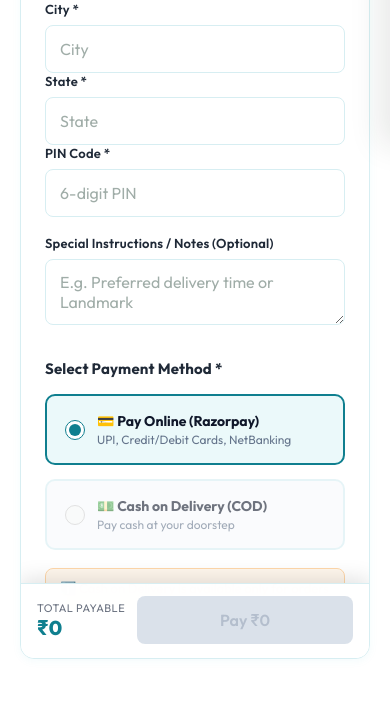
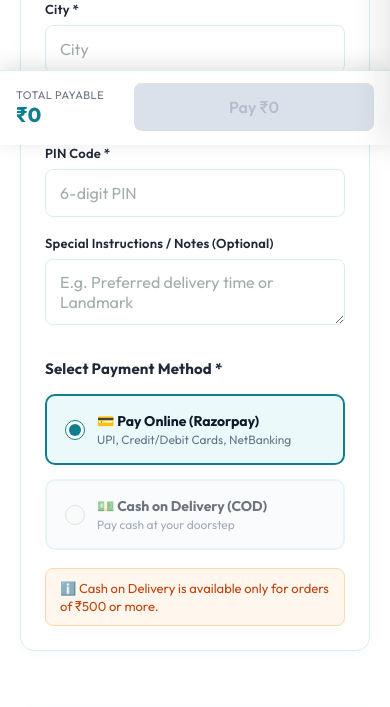
Before and after one commit to dermadental360/dermadental, a Next.js app: page /checkout in a window 390 px wide. Shown: the part 699-1406 px from the top of the page. Built offline with nearby package versions, Linux system fonts and the light colour scheme; no server answers; the database is empty; a web font is replaced by a local one.

Commit message:
fix(checkout): complete mobile responsiveness audit, window scroll, containing block, and viewport unit refactor

```diff
--- a/app/checkout/page.tsx
+++ b/app/checkout/page.tsx
@@ -265,6 +265,7 @@ export default function CheckoutPage() {
     <main className="section page-enter checkout-main">
       <div className="container split checkout-split">
         <form
+          id="checkout-form"
           className="card pad form reveal checkout-form"
           onSubmit={handlePayment}
           noValidate={false}
@@ -473,31 +474,6 @@ export default function CheckoutPage() {
               )}
             </button>
           </div>
-
-          {/* Sticky Mobile Pay Button */}
-          <div className="mobile-sticky-bar">
-            <div className="mobile-sticky-inner">
-              <div className="mobile-sticky-info">
-                <span className="mobile-sticky-label">Total Payable</span>
-                <span className="mobile-sticky-amount">₹{grandTotal}</span>
-              </div>
-              <button
-                type="submit"
-                className="btn submit-btn mobile-pay-btn"
-                disabled={loading || cart.items.length === 0 || (paymentMethod === "COD" && isCodDisabled)}
-                aria-label={paymentMethod === "COD" ? `Place COD Order (₹${grandTotal})` : `Pay ₹${grandTotal}`}
-              >
-                {loading ? (
-                  <>
-                    <span className="spinner-icon" />
-                    Processing...
-                  </>
-                ) : (
-                  paymentMethod === "COD" ? `Place Order (₹${grandTotal})` : `Pay ₹${grandTotal}`
-                )}
-              </button>
-            </div>
-          </div>
         </form>
 
         <aside className="card pad shop-sidebar order-summary-aside">
@@ -557,12 +533,35 @@ export default function CheckoutPage() {
         </aside>
       </div>
 
+      {/* Sticky Mobile Pay Footer (Extracted outside transform container for true viewport attachment) */}
+      <div className="mobile-sticky-bar">
+        <div className="mobile-sticky-inner">
+          <div className="mobile-sticky-info">
+            <span className="mobile-sticky-label">Total Payable</span>
+            <span className="mobile-sticky-amount">₹{grandTotal}</span>
+          </div>
+          <button
+            type="submit"
+            form="checkout-form"
+            className="btn submit-btn mobile-pay-btn"
+            disabled={loading || cart.items.length === 0 || (paymentMethod === "COD" && isCodDisabled)}
+            aria-label={paymentMethod === "COD" ? `Place COD Order (₹${grandTotal})` : `Pay ₹${grandTotal}`}
+          >
+            {loading ? (
+              <>
+                <span className="spinner-icon" />
+                Processing...
+              </>
+            ) : (
+              paymentMethod === "COD" ? `Place Order (₹${grandTotal})` : `Pay ₹${grandTotal}`
+            )}
+          </button>
+        </div>
+      </div>
+
       <style jsx>{`
         .checkout-main {
-          overflow-x: hidden;
-          overflow-y: auto;
           min-height: 100dvh;
-          -webkit-overflow-scrolling: touch;
         }
         .checkout-form, .order-summary-aside {
           opacity: 1 !important;
@@ -751,10 +750,10 @@ export default function CheckoutPage() {
         /* Responsive Breakpoints & Mobile Enhancements */
         @media (max-width: 768px) {
           .checkout-main {
-            padding-bottom: calc(160px + env(safe-area-inset-bottom, 20px)) !important;
+            padding-bottom: calc(140px + env(safe-area-inset-bottom, 16px)) !important;
           }
           .checkout-form {
-            padding-bottom: 32px !important;
+            padding-bottom: 24px !important;
             margin-bottom: 24px !important;
           }
           .payment-methods-grid {
@@ -780,12 +779,13 @@ export default function CheckoutPage() {
             bottom: 0;
             left: 0;
             right: 0;
+            width: 100%;
             background: rgba(255, 255, 255, 0.98);
             backdrop-filter: blur(10px);
             -webkit-backdrop-filter: blur(10px);
             box-shadow: 0 -4px 20px rgba(0, 0, 0, 0.12);
             padding: 12px 16px max(14px, env(safe-area-inset-bottom, 14px));
-            z-index: 999;
+            z-index: 99;
             border-top: 1px solid var(--line, #cbd5e1);
           }
           .mobile-sticky-inner {
```
Also changed, not shown: app/globals.css.
